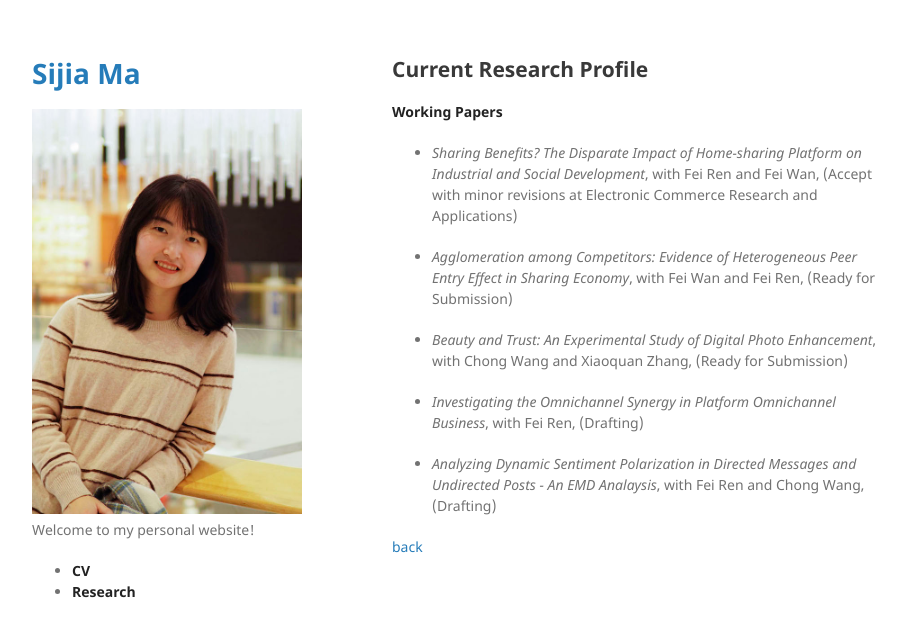
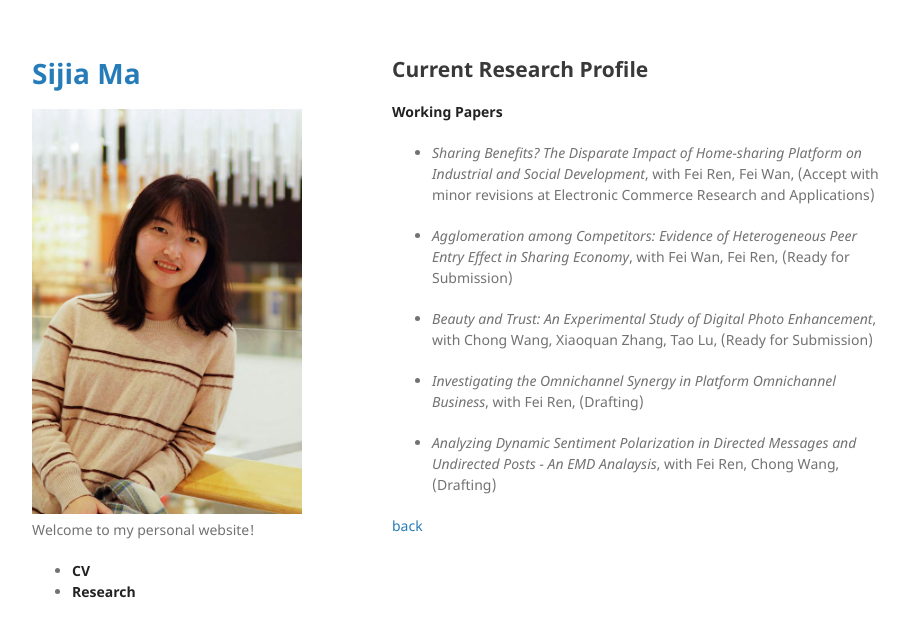
Before and after one commit to Catherine4j/SijiaMa.github.io, a Jekyll site: the page built from research.md, in a window 1280 px wide. Shown: the top 637 px of the page, without its empty margins (178-1087 px from the left). Built offline with Jekyll 4.4.1, drawn with Linux system fonts in a browser that asks for light colours; our own code applies the rules of GitHub Pages for plain Markdown files.

Commit message:
Update research.md

```diff
--- a/research.md
+++ b/research.md
@@ -5,14 +5,14 @@ layout: default
 ## Current Research Profile
 **Working Papers**
 
-* _Sharing Benefits? The Disparate Impact of Home-sharing Platform on Industrial and Social Development_, with Fei Ren and Fei Wan, (Accept with minor revisions at Electronic Commerce Research and Applications)
+* _Sharing Benefits? The Disparate Impact of Home-sharing Platform on Industrial and Social Development_, with Fei Ren, Fei Wan, (Accept with minor revisions at Electronic Commerce Research and Applications)
 
-* _Agglomeration among Competitors: Evidence of Heterogeneous Peer Entry Effect in Sharing Economy_, with Fei Wan and Fei Ren, (Ready for Submission)
+* _Agglomeration among Competitors: Evidence of Heterogeneous Peer Entry Effect in Sharing Economy_, with Fei Wan, Fei Ren, (Ready for Submission)
 
-* _Beauty and Trust: An Experimental Study of Digital Photo Enhancement_, with Chong Wang and Xiaoquan Zhang, (Ready for Submission)
+* _Beauty and Trust: An Experimental Study of Digital Photo Enhancement_, with Chong Wang, Xiaoquan Zhang, Tao Lu, (Ready for Submission)
 
 * _Investigating the Omnichannel Synergy in Platform Omnichannel Business_, with Fei Ren, (Drafting)
 
-* _Analyzing Dynamic Sentiment Polarization in Directed Messages and Undirected Posts - An EMD Analaysis_, with Fei Ren and Chong Wang, (Drafting)
+* _Analyzing Dynamic Sentiment Polarization in Directed Messages and Undirected Posts - An EMD Analaysis_, with Fei Ren, Chong Wang, (Drafting)
 
 [back](./)
```
